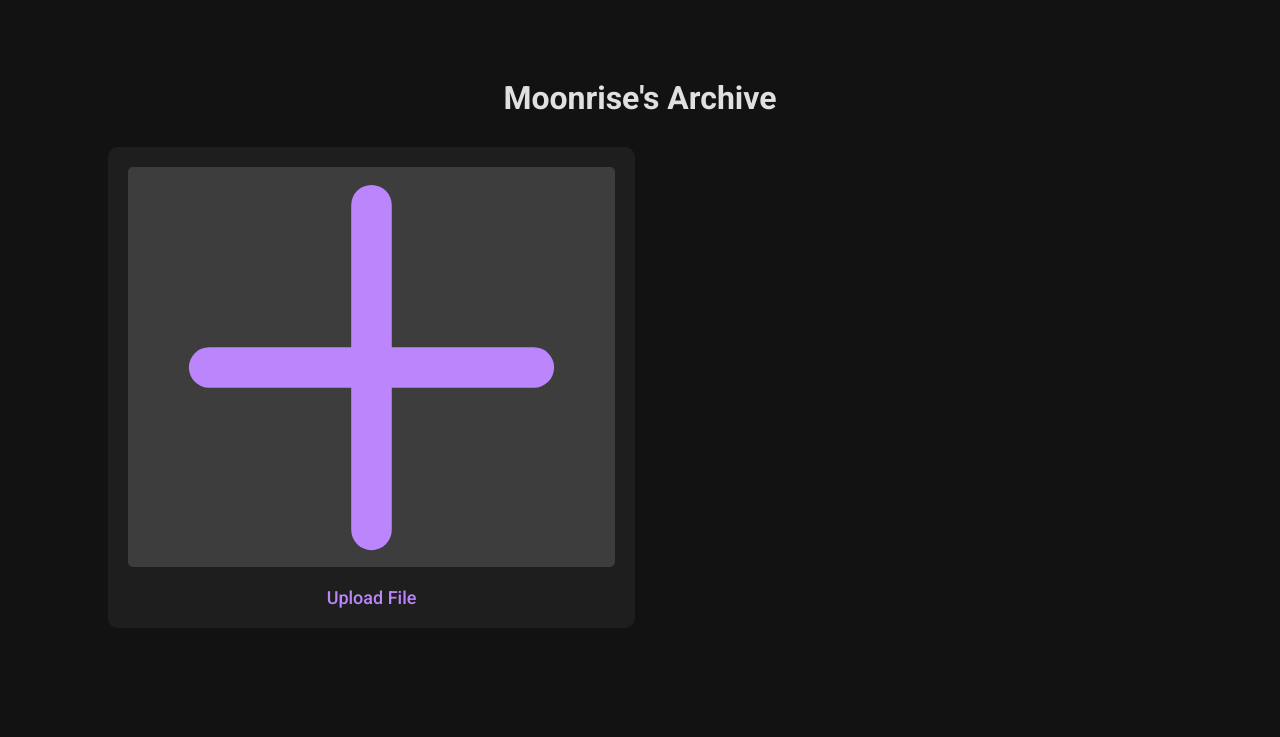
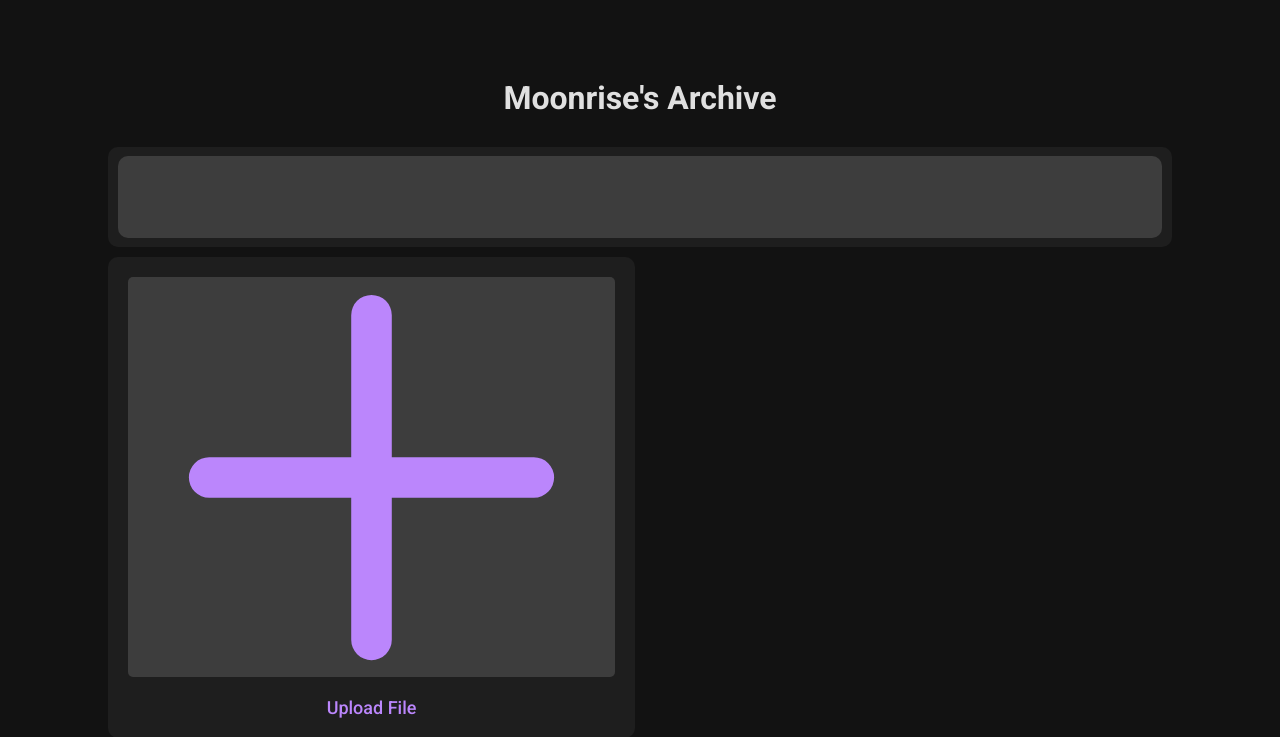
Before and after one commit to 0xMoonrise/archive, a Flask app: page / in a window 1280 px wide. Shown: the top 737 px of the page. Before the commit the page ends 608 px from the top, so only its background shows below. Run offline with Flask 3, Linux system fonts and the light colour scheme.

Commit message:
Add search bar

```diff
--- a/static/styles/index.css
+++ b/static/styles/index.css
@@ -79,3 +79,26 @@ iframe{
     overflow: hidden;
     pointer-events: none;
 }
+
+.content-navigator{
+    background-color: #1e1e1e;
+    border-radius: 10px;
+    height: 80px;
+    grid-column: 1 / -1;
+    display: flex;
+    align-items: center;
+    padding: 10px;
+}
+
+.input-search{
+    border-radius: 10px;
+    padding-left: 10px;
+    font-size: 2em;
+    width: 100%;
+    height: 100%;
+    border: none;
+    outline: none;
+    color: #e0e0e0;
+    background-color: #3d3d3d;
+    display: block;
+}
--- a/templates/index.html
+++ b/templates/index.html
@@ -12,7 +12,9 @@
     <h1>Moonrise's Archive</h1>
 
     <div class="card-list">
-
+        <div class="content-navigator">
+            <input type="text" class="input-search">
+        </div>
         <div class="card-container">
             <a class="card" onclick="document.getElementById('file-input').click()">
                 <div class="card-thumbnail" style="background: #3d3d3d; display: flex; align-items: center;">
```
